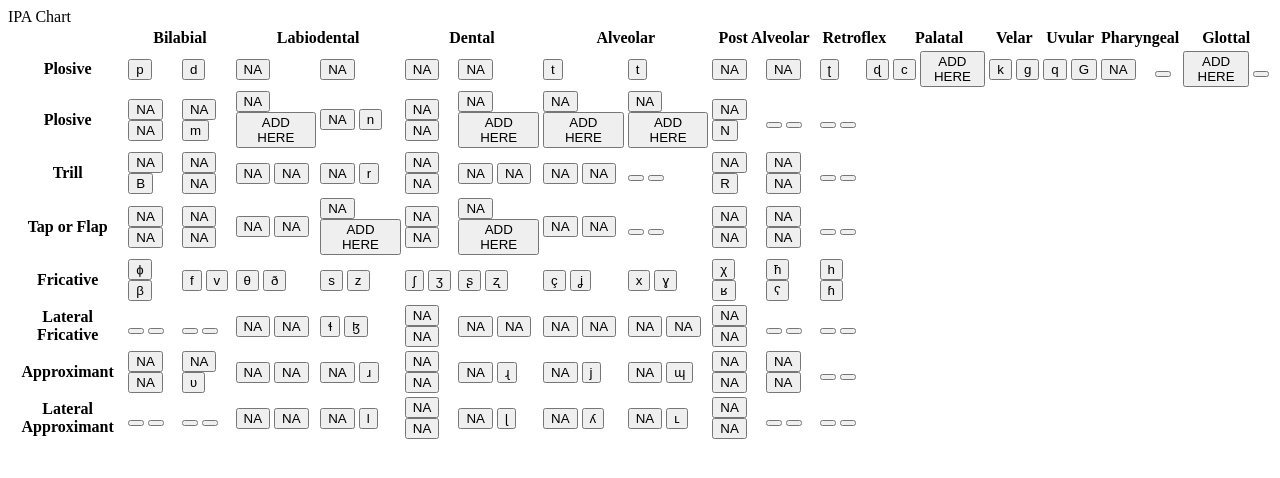
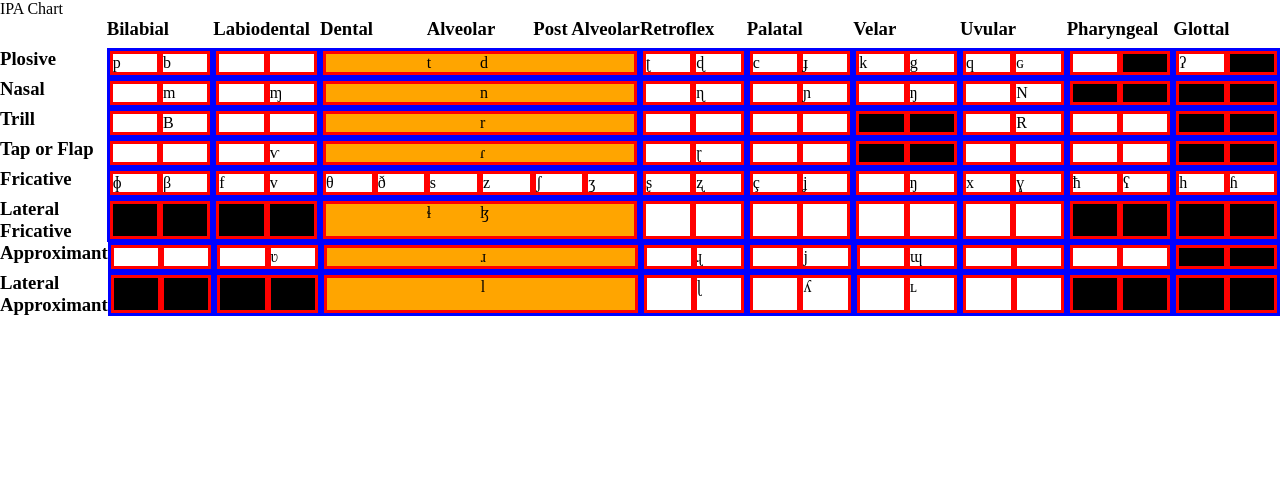
Before and after one commit to ICharmU/IPA-Practice, a plain HTML site: page index.html in a window 1280 px wide. Drawn offline with Linux system fonts and the light colour scheme.

Commit message:
reformatted IPA chart as grid

```diff
--- a/index.html
+++ b/index.html
@@ -14,152 +14,401 @@ Change buttons to anchors that play the sound when clicked.
   <meta charset="UTF-8">
   <meta name="viewport" content="width=device-width, initial-scale=1.0">
   <title>IPA Practice</title>
-  <style>
-    .location {
-      colspan: 2
-    }
-  </style>
+  <link rel="stylesheet" href="style.css">
 </head>
 <body>
   IPA Chart
-  <table>
-    <tr>
-      <th></th>
-      <th colspan="2">Bilabial</th>
-      <th colspan="2">Labiodental</th>
-      <th colspan="2">Dental</th>
-      <th colspan="2">Alveolar</th>
-      <th colspan="2">Post Alveolar</th>
-      <th colspan="2">Retroflex</th>
-      <th colspan="2">Palatal</th>
-      <th colspan="2">Velar</th>
-      <th colspan="2">Uvular</th>
-      <th colspan="2">Pharyngeal</th>
-      <th colspan="2">Glottal</th>
-    </tr>
-    <tr class="plosive">
-      <th>Plosive</th>
-      <td class="bilabial"><button>p</button></td>
-      <td class="bilabial"><button>d</button></td>
-      <td class="labiodental"><button>NA</button></td>
-      <td class="labiodental"><button>NA</button></td>
-      <td class="dental"><button>NA</button></td>
-      <td class="dental"><button>NA</button></td>
-      <td class="alveolar"><button>t</button></td>
-      <td class="alveolar"><button>t</button></td>
-      <td class="postalveolar"><button>NA</button></td>
-      <td class="postalveolar"><button>NA</button></td>
-      <td class="retroflex"><button>ʈ</button></td>
-      <td class="retroflex"><button>ɖ</button></td>
-      <td class="palatal"><button>c</button></td>
-      <td class="palatal"><button>ADD HERE</button></td>
-      <td class="velar"><button>k</button></td>
-      <td class="velar"><button>g</button></td>
-      <td class="uvular"><button>q</button></td>
-      <td class="uvular"><button>G</button></td>
-      <td class="pharyngeal"><button>NA</button></button></td>
-      <td class="pharyngeal"><button class="impossible"></button></td>
-      <td class="glottal"><button>ADD HERE</button></button></td>
-      <td class="glottal"><button class="impossible"></button></td>
-    </tr>
-    <tr class="nasal">
-      <th>Plosive</th>
-      <td class="bilabial"><button>NA</button> <button>NA</button></td>
-      <td class="labiodental"><button>NA</button> <button>m</button></td>
-      <td class="dental"><button>NA</button> <button>ADD HERE</button></td>
-      <td class="alveolar"><button>NA</button> <button>n</button></td>
-      <td class="postalveolar"><button>NA</button> <button>NA</button></td>
-      <td class="retroflex"><button>NA</button> <button>ADD HERE</button></td>
-      <td class="palatal"><button>NA</button> <button>ADD HERE</button></td>
-      <td class="velar"><button>NA</button> <button>ADD HERE</button></td>
-      <td class="uvular"><button>NA</button> <button>N</button></td>
-      <td class="pharyngeal"><button class="impossible"></button> <button class="impossible"></button></td>
-      <td class="glottal"><button class="impossible"></button> <button class="impossible"></button></td>
-    </tr>
-    <tr class="trill">
-      <th>Trill</th>
-      <td class="bilabial"><button>NA</button> <button>B</button></td>
-      <td class="labiodental"><button>NA</button> <button>NA</button></td>
-      <td class="dental"><button>NA</button> <button>NA</button></td>
-      <td class="alveolar"><button>NA</button> <button>r</button></td>
-      <td class="postalveolar"><button>NA</button> <button>NA</button></td>
-      <td class="retroflex"><button>NA</button> <button>NA</button></td>
-      <td class="palatal"><button>NA</button> <button>NA</button></td>
-      <td class="velar"><button class="impossible"></button> <button class="impossible"></button></td>
-      <td class="uvular"><button>NA</button> <button>R</button></td>
-      <td class="pharyngeal"><button>NA</button> <button>NA</button></td>
-      <td class="glottal"><button class="impossible"></button> <button class="impossible"></button></td>
-    </tr>
-    <tr class="tap-or-flap">
-      <th>Tap or Flap</th>
-      <td class="bilabial"><button>NA</button> <button>NA</button></td>
-      <td class="labiodental"><button>NA</button> <button>NA</button></td>
-      <td class="dental"><button>NA</button> <button>NA</button></td>
-      <td class="alveolar"><button>NA</button> <button>ADD HERE</button></td>
-      <td class="postalveolar"><button>NA</button> <button>NA</button></td>
-      <td class="retroflex"><button>NA</button> <button>ADD HERE</button></td>
-      <td class="palatal"><button>NA</button> <button>NA</button></td>
-      <td class="velar"><button class="impossible"></button> <button class="impossible"></button></td>
-      <td class="uvular"><button>NA</button> <button>NA</button></td>
-      <td class="pharyngeal"><button>NA</button> <button>NA</button></td>
-      <td class="glottal"><button class="impossible"></button> <button class="impossible"></button></td>
-    </tr>
-    <tr class="fricative">
-      <th>Fricative</th>
-      <td class="bilabial"><button>ɸ</button> <button>β</button></td>
-      <td class="labiodental"><button>f</button> <button>v</button></td>
-      <td class="dental"><button>θ</button> <button>ð</button></td>
-      <td class="alveolar"><button>s</button> <button>z</button></td>
-      <td class="postalveolar"><button>ʃ</button> <button>ʒ</button></td>
-      <td class="retroflex"><button>ʂ</button> <button>ʐ</button></td>
-      <td class="palatal"><button>ç</button> <button>ʝ</button></td>
-      <td class="velar"><button>x</button> <button>ɣ</button></td>
-      <td class="uvular"><button>χ</button> <button>ʁ</button></td>
-      <td class="pharyngeal"><button>ħ</button> <button>ʕ</button></td>
-      <td class="glottal"><button>h</button> <button>ɦ</button></td>
-    </tr>
-    <tr class="lateral-fricative">
-      <th>Lateral Fricative</th>
-      <td class="bilabial"><button class="impossible"></button> <button class="impossible"></button></td>
-      <td class="labiodental"><button class="impossible"></button> <button class="impossible"></button></td>
-      <td class="dental"><button>NA</button> <button>NA</button></td>
-      <td class="alveolar"><button>ɬ</button> <button>ɮ</button></td>
-      <td class="postalveolar"><button>NA</button> <button>NA</button></td>
-      <td class="retroflex"><button>NA</button> <button>NA</button></td>
-      <td class="palatal"><button>NA</button> <button>NA</button></td>
-      <td class="velar"><button>NA</button> <button>NA</button></td>
-      <td class="uvular"><button>NA</button> <button>NA</button></td>
-      <td class="pharyngeal"><button class="impossible"></button> <button class="impossible"></button></td>
-      <td class="glottal"><button class="impossible"></button> <button class="impossible"></button></td>
-    </tr>
-    <tr class="approximant">
-      <th>Approximant</th>
-      <td class="bilabial"><button>NA</button> <button>NA</button></td>
-      <td class="labiodental"><button>NA</button> <button>ʋ</button></td>
-      <td class="dental"><button>NA</button> <button>NA</button></td>
-      <td class="alveolar"><button>NA</button> <button>ɹ</button></td>
-      <td class="postalveolar"><button>NA</button> <button>NA</button></td>
-      <td class="retroflex"><button>NA</button> <button>ɻ</button></td>
-      <td class="palatal"><button>NA</button> <button>j</button></td>
-      <td class="velar"><button>NA</button> <button>ɰ</button></td>
-      <td class="uvular"><button>NA</button> <button>NA</button></td>
-      <td class="pharyngeal"><button>NA</button> <button>NA</button></td>
-      <td class="glottal"><button class="impossible"></button> <button class="impossible"></button></td>
-    </tr>
-    <tr class="lateral-approximant">
-      <th>Lateral Approximant</th>
-      <td class="bilabial"><button class="impossible"></button> <button class="impossible"></button></td>
-      <td class="labiodental"><button class="impossible"></button> <button class="impossible"></button></td>
-      <td class="dental"><button>NA</button> <button>NA</button></td>
-      <td class="alveolar"><button>NA</button> <button>l</button></td>
-      <td class="postalveolar"><button>NA</button> <button>NA</button></td>
-      <td class="retroflex"><button>NA</button> <button>ɭ</button></td>
-      <td class="palatal"><button>NA</button> <button>ʎ</button></td>
-      <td class="velar"><button>NA</button> <button>ʟ</button></td>
-      <td class="uvular"><button>NA</button> <button>NA</button></td>
-      <td class="pharyngeal"><button class="impossible"></button> <button class="impossible"></button></td>
-      <td class="glottal"><button class="impossible"></button> <button class="impossible"></button></td>
-    </tr>
-  </table>
+  <div class="chart-rows">
+    <div class="chart-column-names">
+      <h3></h3>
+      <h3>Bilabial</h3>
+      <h3>Labiodental</h3>
+      <h3>Dental</h3>
+      <h3>Alveolar</h3>
+      <h3>Post Alveolar</h3>
+      <h3>Retroflex</h3>
+      <h3>Palatal</h3>
+      <h3>Velar</h3>
+      <h3>Uvular</h3>
+      <h3>Pharyngeal</h3>
+      <h3>Glottal</h3>
+    </div>
+    <div class="plosive shared-row">
+      <h3>Plosive</h3>
+      <div class="bilabial">
+        <p class="unvoiced">p</p>
+        <p class="voiced">b</p>
+      </div>
+      <div class="labiodental">
+        <p class="unvoiced unused"></p>
+        <p class="voiced unused"></p>
+      </div>
+      <div class="dental">
+        <p class="unvoiced shared"></p>
+        <p class="voiced shared"></p>
+      </div>
+      <div class="alveolar">
+        <p class="unvoiced shared">t</p>
+        <p class="voiced shared">d</p>
+      </div>
+      <div class="postalveolar">
+        <p class="unvoiced shared"></p>
+        <p class="voiced shared"></p>
+      </div>
+      <div class="retroflex">
+        <p class="unvoiced">ʈ</p>
+        <p class="voiced">ɖ</p>
+      </div>
+      <div class="palatal">
+        <p class="unvoiced">c</p>
+        <p class="voiced">ɟ</p>
+      </div>
+      <div class="velar">
+        <p class="unvoiced">k</p>
+        <p class="voiced">g</p>
+      </div>
+      <div class="uvular">
+        <p class="unvoiced">q</p>
+        <p class="voiced">ɢ</p>
+      </div>
+      <div class="pharyngeal">
+        <p class="unvoiced unused"></p>
+        <p class="voiced impossible"></p>
+      </div>
+      <div class="glottal">
+        <p class="unvoiced">ʔ</p>
+        <p class="voiced impossible"></p>
+      </div>
+    </div>
+    <div class="nasal shared-row">
+      <h3>Nasal</h3>
+      <div class="bilabial">
+        <p class="unvoiced unused"></p>
+        <p class="voiced">m</p>
+      </div>
+      <div class="labiodental">
+        <p class="unvoiced unused"></p>
+        <p class="voiced">ɱ</p>
+      </div>
+      <div class="dental">
+        <p class="unvoiced shared"></p>
+        <p class="voiced shared"></p>
+      </div>
+      <div class="alveolar">
+        <p class="unvoiced shared"></p>
+        <p class="voiced shared">n</p>
+      </div>
+      <div class="postalveolar">
+        <p class="unvoiced shared"></p>
+        <p class="voiced shared"></p>
+      </div>
+      <div class="retroflex">
+        <p class="unvoiced unused"></p>
+        <p class="voiced">ɳ</p>
+      </div>
+      <div class="palatal">
+        <p class="unvoiced unused"></p>
+        <p class="voiced">ɲ</p>
+      </div>
+      <div class="velar">
+        <p class="unvoiced unused"></p>
+        <p class="voiced">ŋ</p>
+      </div>
+      <div class="uvular">
+        <p class="unvoiced unused"></p>
+        <p class="voiced">N</p>
+      </div>
+      <div class="pharyngeal">
+        <p class="unvoiced impossible"></p>
+        <p class="voiced impossible"></p>
+      </div>
+      <div class="glottal">
+        <p class="unvoiced impossible"></p>
+        <p class="voiced impossible"></p>
+      </div>
+    </div>
+    <div class="trill shared-row">
+      <h3>Trill</h3>
+      <div class="bilabial">
+        <p class="unvoiced unused"></p>
+        <p class="voiced">B</p>
+      </div>
+      <div class="labiodental">
+        <p class="unvoiced unused"></p>
+        <p class="voiced unused"></p>
+      </div>
+      <div class="dental">
+        <p class="unvoiced shared"></p>
+        <p class="voiced shared"></p>
+      </div>
+      <div class="alveolar">
+        <p class="unvoiced shared"></p>
+        <p class="voiced shared">r</p>
+      </div>
+      <div class="postalveolar">
+        <p class="unvoiced shared"></p>
+        <p class="voiced shared"></p>
+      </div>
+      <div class="retroflex">
+        <p class="unvoiced unused"></p>
+        <p class="voiced unused"></p>
+      </div>
+      <div class="palatal">
+        <p class="unvoiced unused"></p>
+        <p class="voiced unused"></p>
+      </div>
+      <div class="velar">
+        <p class="unvoiced impossible"></p>
+        <p class="voiced impossible"></p>
+      </div>
+      <div class="uvular">
+        <p class="unvoiced unused"></p>
+        <p class="voiced">R</p>
+      </div>
+      <div class="pharyngeal">
+        <p class="unvoiced unused"></p>
+        <p class="voiced unused"></p>
+      </div>
+      <div class="glottal">
+        <p class="unvoiced impossible"></p>
+        <p class="voiced impossible"></p>
+      </div>
+    </div>
+    <div class="tap-or-flap shared-row">
+      <h3>Tap or Flap</h3>
+      <div class="bilabial">
+        <p class="unvoiced unused"></p>
+        <p class="voiced unused"></p>
+      </div>
+      <div class="labiodental">
+        <p class="unvoiced unused"></p>
+        <p class="voiced">ⱱ</p>
+      </div>
+      <div class="dental">
+        <p class="unvoiced shared"></p>
+        <p class="voiced shared"></p>
+      </div>
+      <div class="alveolar">
+        <p class="unvoiced shared"></p>
+        <p class="voiced shared">ɾ</p>
+      </div>
+      <div class="postalveolar">
+        <p class="unvoiced shared"></p>
+        <p class="voiced shared"></p>
+      </div>
+      <div class="retroflex">
+        <p class="unvoiced unused"></p>
+        <p class="voiced">ɽ</p>
+      </div>
+      <div class="palatal">
+        <p class="unvoiced unused"></p>
+        <p class="voiced unused"></p>
+      </div>
+      <div class="velar">
+        <p class="unvoiced impossible"></p>
+        <p class="voiced impossible"></p>
+      </div>
+      <div class="uvular">
+        <p class="unvoiced unused"></p>
+        <p class="voiced unused"></p>
+      </div>
+      <div class="pharyngeal">
+        <p class="unvoiced unused"></p>
+        <p class="voiced unused"></p>
+      </div>
+      <div class="glottal">
+        <p class="unvoiced impossible"></p>
+        <p class="voiced impossible"></p>
+      </div>
+    </div>
+    <div class="fricative shared-row">
+      <h3>Fricative</h3>
+      <div class="bilabial">
+        <p class="unvoiced">ɸ</p>
+        <p class="voiced">β</p>
+      </div>
+      <div class="labiodental">
+        <p class="unvoiced">f</p>
+        <p class="voiced">v</p>
+      </div>
+      <div class="dental">
+        <p class="unvoiced">θ</p>
+        <p class="voiced">ð</p>
+      </div>
+      <div class="alveolar">
+        <p class="unvoiced">s</p>
+        <p class="voiced">z</p>
+      </div>
+      <div class="postalveolar">
+        <p class="unvoiced">ʃ</p>
+        <p class="voiced">ʒ</p>
+      </div>
+      <div class="retroflex">
+        <p class="unvoiced">ʂ</p>
+        <p class="voiced">ʐ</p>
+      </div>
+      <div class="palatal">
+        <p class="unvoiced">ç</p>
+        <p class="voiced">ʝ</p>
+      </div>
+      <div class="velar">
+        <p class="unvoiced unused"></p>
+        <p class="voiced">ŋ</p>
+      </div>
+      <div class="uvular">
+        <p class="unvoiced">x</p>
+        <p class="voiced">ɣ</p>
+      </div>
+      <div class="pharyngeal">
+        <p class="unvoiced">ħ</p>
+        <p class="voiced">ʕ</p>
+      </div>
+      <div class="glottal">
+        <p class="unvoiced">h</p>
+        <p class="voiced">ɦ</p>
+      </div>
+    </div>
+    <div class="lateral-fricative shared-row">
+      <h3>Lateral Fricative</h3>
+      <div class="bilabial">
+        <p class="unvoiced impossible"></p>
+        <p class="voiced impossible"></p>
+      </div>
+      <div class="labiodental">
+        <p class="unvoiced impossible"></p>
+        <p class="voiced impossible"></p>
+      </div>
+      <div class="dental">
+        <p class="unvoiced shared"></p>
+        <p class="voiced shared"></p>
+      </div>
+      <div class="alveolar">
+        <p class="unvoiced shared">ɬ</p>
+        <p class="voiced shared">ɮ</p>
+      </div>
+      <div class="postalveolar">
+        <p class="unvoiced shared"></p>
+        <p class="voiced shared"></p>
+      </div>
+      <div class="retroflex">
+        <p class="unvoiced unused"></p>
+        <p class="voiced unused"></p>
+      </div>
+      <div class="palatal">
+        <p class="unvoiced unused"></p>
+        <p class="voiced unused"></p>
+      </div>
+      <div class="velar">
+        <p class="unvoiced unused"></p>
+        <p class="voiced unused"></p>
+      </div>
+      <div class="uvular">
+        <p class="unvoiced unused"></p>
+        <p class="voiced unused"></p>
+      </div>
+      <div class="pharyngeal">
+        <p class="unvoiced impossible"></p>
+        <p class="voiced impossible"></p>
+      </div>
+      <div class="glottal">
+        <p class="unvoiced impossible"></p>
+        <p class="voiced impossible"></p>
+      </div>
+    </div>
+    <div class="approximant shared-row">
+      <h3>Approximant</h3>
+      <div class="bilabial">
+        <p class="unvoiced unused"></p>
+        <p class="voiced unused"></p>
+      </div>
+      <div class="labiodental">
+        <p class="unvoiced unused"></p>
+        <p class="voiced">ʋ</p>
+      </div>
+      <div class="dental">
+        <p class="unvoiced shared"></p>
+        <p class="voiced shared"></p>
+      </div>
+      <div class="alveolar">
+        <p class="unvoiced shared"></p>
+        <p class="voiced shared">ɹ</p>
+      </div>
+      <div class="postalveolar">
+        <p class="unvoiced shared"></p>
+        <p class="voiced shared"></p>
+      </div>
+      <div class="retroflex">
+        <p class="unvoiced unused"></p>
+        <p class="voiced">ɻ</p>
+      </div>
+      <div class="palatal">
+        <p class="unvoiced unused"></p>
+        <p class="voiced">j</p>
+      </div>
+      <div class="velar">
+        <p class="unvoiced unused"></p>
+        <p class="voiced">ɰ</p>
+      </div>
+      <div class="uvular">
+        <p class="unvoiced unused"></p>
+        <p class="voiced unused"></p>
+      </div>
+      <div class="pharyngeal">
+        <p class="unvoiced"></p>
+        <p class="voiced"></p>
+      </div>
+      <div class="glottal">
+        <p class="unvoiced impossible"></p>
+        <p class="voiced impossible"></p>
+      </div>
+    </div>
+    <div class="lateral-approximant shared-row">
+      <h3>Lateral Approximant</h3>
+      <div class="bilabial">
+        <p class="unvoiced impossible"></p>
+        <p class="voiced impossible"></p>
+      </div>
+      <div class="labiodental">
+        <p class="unvoiced impossible"></p>
+        <p class="voiced impossible"></p>
+      </div>
+      <div class="dental">
+        <p class="unvoiced shared"></p>
+        <p class="voiced shared"></p>
+      </div>
+      <div class="alveolar">
+        <p class="unvoiced shared"></p>
+        <p class="voiced shared">l</p>
+      </div>
+      <div class="postalveolar">
+        <p class="unvoiced shared"></p>
+        <p class="voiced shared"></p>
+      </div>
+      <div class="retroflex">
+        <p class="unvoiced unused"></p>
+        <p class="voiced">ɭ</p>
+      </div>
+      <div class="palatal">
+        <p class="unvoiced unused"></p>
+        <p class="voiced">ʎ</p>
+      </div>
+      <div class="velar">
+        <p class="unvoiced unused"></p>
+        <p class="voiced">ʟ</p>
+      </div>
+      <div class="uvular">
+        <p class="unvoiced unused"></p>
+        <p class="voiced unused"></p>
+      </div>
+      <div class="pharyngeal">
+        <p class="unvoiced impossible"></p>
+        <p class="voiced impossible"></p>
+      </div>
+      <div class="glottal">
+        <p class="unvoiced impossible"></p>
+        <p class="voiced impossible"></p>
+      </div>
+    </div>
+  </div>
 </body>
 </html>
--- /dev/null
+++ b/style.css
@@ -0,0 +1,90 @@
+* {
+  margin: 0;
+  padding: 0;
+}
+
+h3 {
+  display: grid;
+  grid-template-rows: subgrid;
+}
+
+  p:not(.impossible):hover {
+    cursor: pointer;
+  }
+
+.chart-rows {
+  display: grid;
+  grid-template-rows: repeat(3, 1fr);
+  /* border-style: solid; */
+}
+
+.chart-column-names, .plosive, .nasal, .trill,
+.tap-or-flap, .fricative, .lateral-fricative,
+.approximant, .lateral-approximant {
+  display: grid;
+  grid-template-columns: repeat(12, 1fr);
+  /* border-style: solid; */
+}
+
+.bilabial, .labiodental, .dental, .alveolar, .postalveolar, .retroflex,
+.palatal, .velar, .uvular, .pharyngeal, .glottal {
+  display: grid;
+  grid-template-columns: 1fr 1fr;
+  border-style: solid;
+  border-color: blue;
+}
+
+.shared {
+  background-color: orange;
+}
+
+
+/* .unvoiced:not(.impossible):hover {
+  background-color: green;
+}
+.voiced:not(.impossible):hover {
+  background-color: green;
+} */
+
+/* Not including fricative for shared sounds */
+.shared-row > .alveolar {
+  border-left: none;
+  border-right: none;
+}
+
+.shared-row > .dental {
+  border-right: none;
+}
+
+.shared-row > .postalveolar {
+  border-left: none;
+}
+
+.voiced, .unvoiced {
+  border-style: solid;
+  border-color: red;
+}
+
+.impossible {
+  background-color: black;
+}
+
+.dental > .shared.unvoiced {
+  border-right: none;
+}
+
+.dental > .shared.voiced,
+.alveolar > .shared.unvoiced,
+.alveolar > .shared.voiced,
+.postalveolar > .shared.unvoiced {
+  border-left: none;
+  border-right: none;
+}
+
+.dental > .shared.unvoiced {
+  border-right: none;
+}
+
+.postalveolar > .shared.voiced {
+  border-left: none;
+}
```
